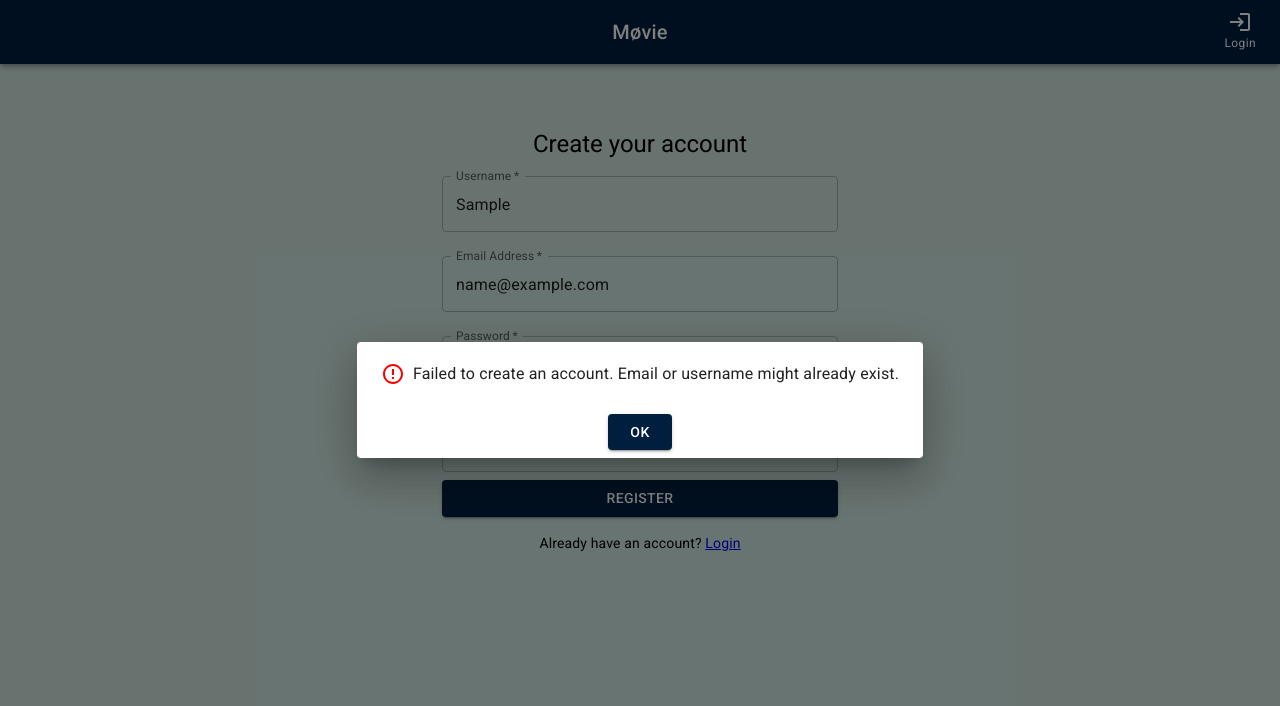
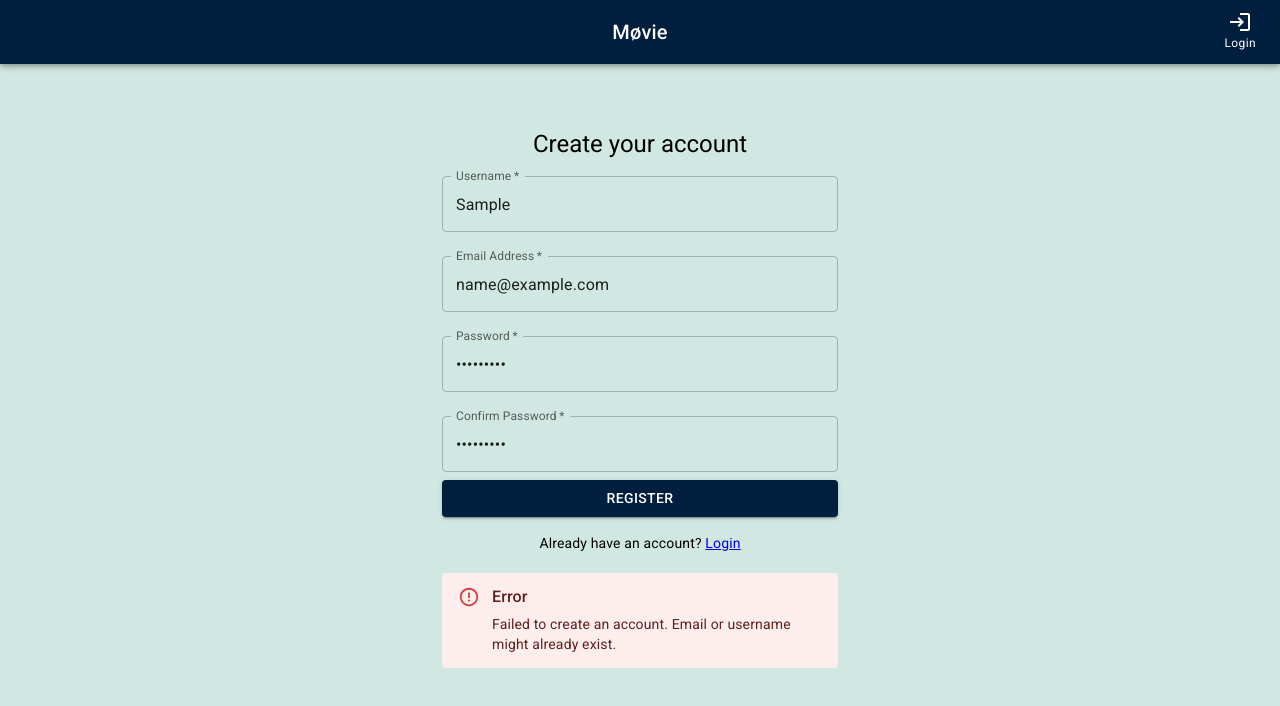
Before and after one commit to jmnorheim/Movi.com, a React (Vite) app in the folder frontend/: page /project2/register in a window 1280 px wide. Both pictures are taken after typing "Sample", "name@example.com", "Sample123", "Sample123" into the empty fields and a click on the button "REGISTER". Shown: the top 706 px of the page. Built offline with nearby package versions, Linux system fonts and the light colour scheme.

Commit message:
feat: :sparkles: Implement Alert instead of errorPopup.
Implement Alert instead of errorPopup.

#36

```diff
--- a/frontend/src/components/errorPopup/errorPopup.css
+++ /dev/null
@@ -1,17 +0,0 @@
-.dialogContent {
-    display: flex;
-    align-items: center;
-  }
-
-  .errorIcon {
-    color: red;
-    margin-right: 8px;
-  }
-
-  .dialogActions {
-    justify-content: center !important;
-  }
-
-  .okButton {
-    color: white;
-  }
--- a/frontend/src/components/errorPopup/errorPopup.tsx
+++ /dev/null
@@ -1,50 +0,0 @@
-// ErrorPopup.tsx
-import React from "react";
-import {
-  Dialog,
-  DialogContent,
-  DialogActions,
-  Button,
-  Typography,
-} from "@mui/material";
-import ErrorOutlineIcon from "@mui/icons-material/ErrorOutline";
-import "./ErrorPopup.css";
-
-/**
- * Interface ErrorPopup component.
- */
-interface ErrorPopupProps {
-  isOpen: boolean;
-  onClose: () => void;
-  message: string;
-}
-
-/**
- * A simple and modern error popup component.
- */
-const ErrorPopup: React.FC<ErrorPopupProps> = ({
-  isOpen,
-  onClose,
-  message,
-}) => (
-  <Dialog open={isOpen} onClose={onClose}>
-    <DialogContent className="dialogContent">
-      <div style={{ display: "flex", alignItems: "center" }}>
-        <ErrorOutlineIcon className="errorIcon" />
-        <Typography>{message}</Typography>
-      </div>
-    </DialogContent>
-    <DialogActions className="dialogActions">
-      <Button
-        onClick={onClose}
-        variant="contained"
-        className="okButton"
-        style={{ backgroundColor: "#001f3f" }}
-      >
-        Ok
-      </Button>
-    </DialogActions>
-  </Dialog>
-);
-
-export default ErrorPopup;
--- a/frontend/src/pages/LoginPage/LoginPage.tsx
+++ b/frontend/src/pages/LoginPage/LoginPage.tsx
@@ -1,9 +1,16 @@
 import React, { useState } from "react";
-import { Button, TextField, Container, Typography, Box } from "@mui/material";
+import {
+  Button,
+  TextField,
+  Container,
+  Typography,
+  Box,
+  Alert,
+  AlertTitle,
+} from "@mui/material";
 import { Link, useNavigate } from "react-router-dom";
 import { useAuth } from "../../AuthContext";
 import { getUserByEmail } from "../../services/fetchUser";
-import ErrorPopup from "../../components/errorPopup/errorPopup";
 
 /**
  * Render the LoginPage component.
@@ -22,6 +29,9 @@ const LoginPage: React.FC = () => {
   const handleLogin = (event: React.FormEvent) => {
     event.preventDefault();
 
+    // Clear the error message
+    setError("");
+
     if (!email || !password) {
       setError("Email and password are required");
       return;
@@ -39,13 +49,6 @@ const LoginPage: React.FC = () => {
       .catch((error) => {
         setError("User does not exist.");
       });
-  };
-
-  /**
-   * Handles closing the error popup. Clear the error message.
-   */
-  const handleCloseErrorPopup = () => {
-    setError("");
   };
 
   // Return =============================================================
@@ -109,12 +112,13 @@ const LoginPage: React.FC = () => {
         </Box>
       </Box>
 
-      {/* ErrorPopup */}
-      <ErrorPopup
-        isOpen={Boolean(error)}
-        onClose={handleCloseErrorPopup}
-        message={error}
-      />
+      {/* Alert for error messages */}
+      {error && (
+        <Alert severity="error" style={{ marginTop: "20px" }}>
+          <AlertTitle>Error</AlertTitle>
+          {error}
+        </Alert>
+      )}
     </Container>
   );
 };
--- a/frontend/src/pages/RegisterPage/RegisterPage.tsx
+++ b/frontend/src/pages/RegisterPage/RegisterPage.tsx
@@ -1,11 +1,17 @@
 import React, { useState } from "react";
-import { Button, TextField, Container, Typography, Box } from "@mui/material";
+import {
+  Button,
+  TextField,
+  Container,
+  Typography,
+  Box,
+  Alert,
+  AlertTitle,
+} from "@mui/material";
 import { Link, useNavigate } from "react-router-dom";
 import "./RegisterPage.css";
 import { useAuth } from "../../AuthContext";
 import { createUser } from "../../services/createUser";
-import ErrorPopup from "../../components/errorPopup/errorPopup";
-
 /**
  * Render the RegisterPage component.
  * @returns {React.FC}
@@ -25,6 +31,9 @@ const RegisterPage: React.FC = () => {
    */
   const handleRegister = (event: React.FormEvent) => {
     event.preventDefault();
+
+    // Clear the error message
+    setError("");
 
     if (!username || !email || !password || !confirmPassword) {
       setError("All fields are required.");
@@ -143,12 +152,13 @@ const RegisterPage: React.FC = () => {
         </Box>
       </Box>
 
-      {/* ErrorPopup */}
-      <ErrorPopup
-        isOpen={Boolean(error)}
-        onClose={handleCloseErrorPopup}
-        message={error}
-      />
+      {/* Alert for error messages */}
+      {error && (
+        <Alert severity="error" style={{ marginTop: "20px" }}>
+          <AlertTitle>Error</AlertTitle>
+          {error}
+        </Alert>
+      )}
     </Container>
   );
 };
```
